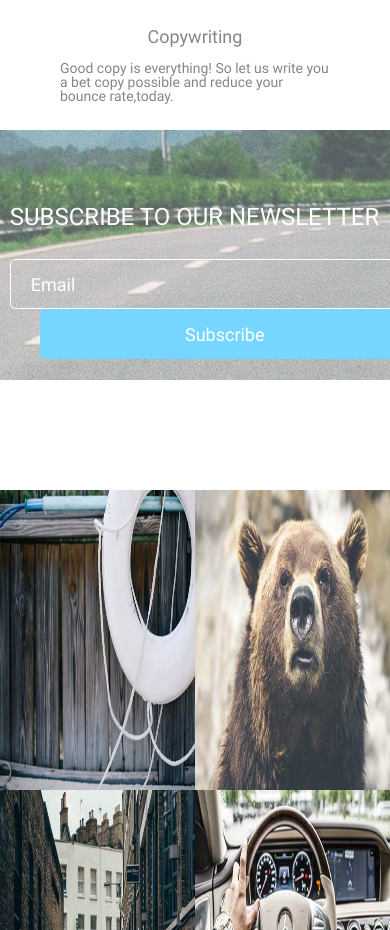
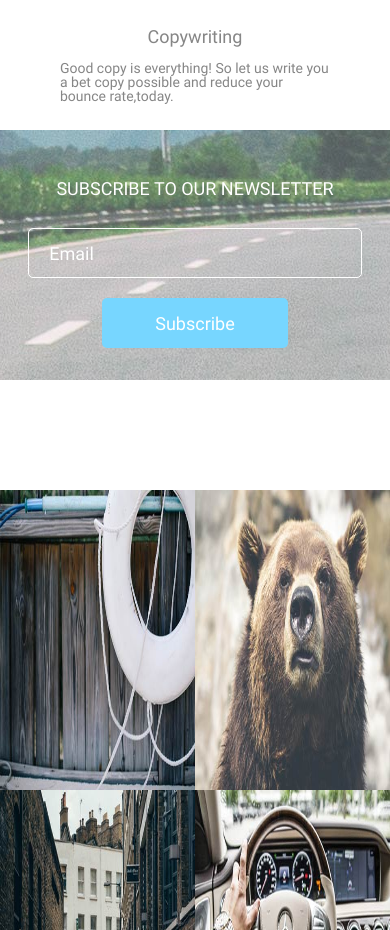
Before and after one commit to elvardzelashvili/Creative-Agency, a website: page index.html in a window 390 px wide. Shown: the part 2000-2930 px from the top of the page. Drawn offline with Linux system fonts and the light colour scheme.

Commit message:
add containerway responsive

```diff
--- a/index.html
+++ b/index.html
@@ -110,10 +110,12 @@
 <section class="containerway">
     <div class="sectionnews">
          <h2>SUBSCRIBE TO OUR NEWSLETTER</h2>
+         <div class="divinput">
          <form action="/action_page.php">
              <input class="input" type="email" name="emailaddress" value="Email" required>
              <input class="inputsubmit" type="submit" value="Subscribe">
           </form>
+        </div>
     </div>
 </section>
 
--- a/scss/responsive.scss
+++ b/scss/responsive.scss
@@ -2,7 +2,7 @@
   @media only screen and (max-width: 992px)
   {
 
-      .containerimages {
+  .containerimages {
 
           flex-wrap: wrap;
           justify-content: center;
@@ -18,8 +18,26 @@
     flex-wrap: wrap;
     justify-content: space-around;
 
+}
+.containerway
+{
+  h2 {
+    font-size: 18px;
+    text-align: center;
+    padding-top: 50px;
+  }
+  .input {
+    width: 90%;
+    margin-left: 5%;
 
+  }
+ .inputsubmit {
+   width: 50%;
+   margin-left: 25%;
+   margin-top:20px;
+ }
 }
+
   }
 
 @media only screen and (max-width: 768px)
--- a/scss/style.scss
+++ b/scss/style.scss
@@ -214,6 +214,11 @@ h2:hover
   color: $colorhhover;
   cursor: pointer;
 }
+.divinput {
+   width: 1200px;
+   width: 100%;
+
+}
 .input {
   width: 770px;
   height: 50px;
@@ -236,7 +241,6 @@ h2:hover
   width: 370px;
   height: 50px;
   border-radius: 5px;
-  margin-left: 30px;
   font-family: 'Roboto-r';
 font-size: $fonts18;
 }
```
Also changed, not shown: styles/style.css.
